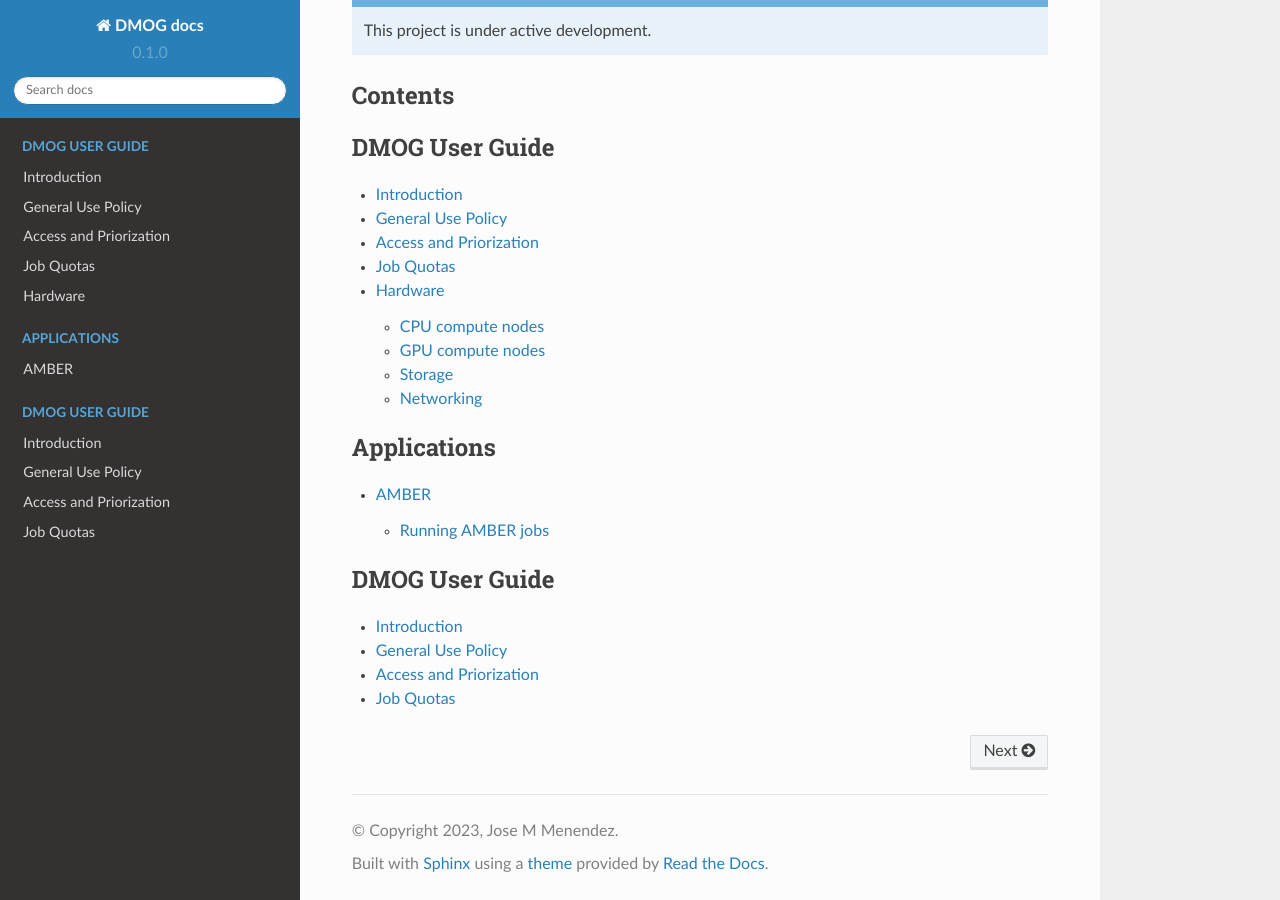
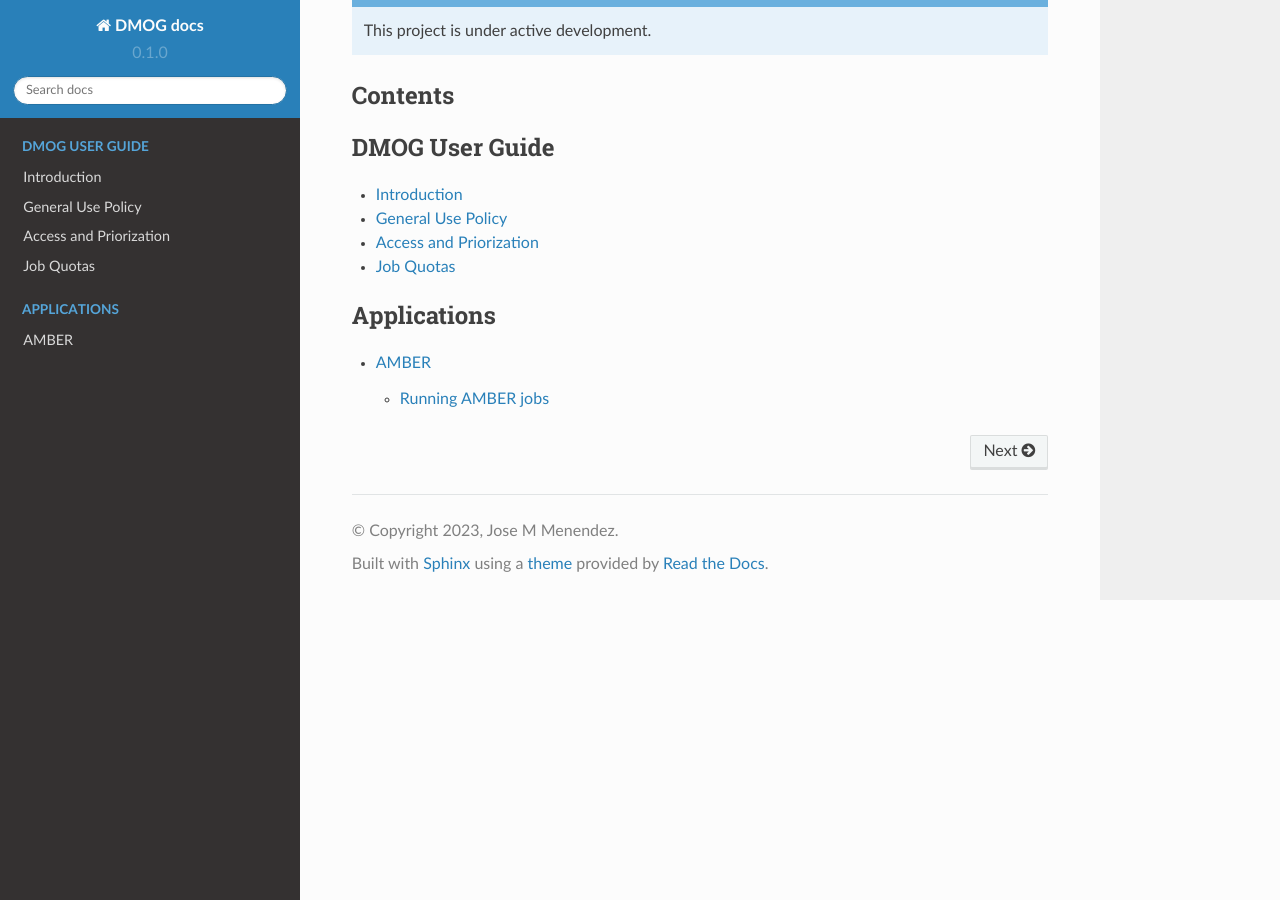
Before and after one commit to jm130/dmogdocs, a Sphinx documentation site: the page built from docs/source/index.rst, in a window 1280 px wide and 900 px high, scrolled down 542 px. Built offline with Sphinx 7.4.7 and the Read the Docs theme 2.0.0, drawn with Linux system fonts in a browser that asks for light colours.

Commit message:
Update index.rst

```diff
--- a/docs/source/index.rst
+++ b/docs/source/index.rst
@@ -28,20 +28,13 @@ Contents
    :maxdepth: 2
    :caption: DMOG User Guide
 
-   policy/generaluse
-   techspecs/hardware
+   admin/introduction
+   admin/usepolicy
+   admin/access
+   admin/jobquotas
 
 .. toctree::
    :maxdepth: 2
    :caption: Applications
 
    applications/amber
-
-.. toctree::
-   :maxdepth: 2
-   :caption: DMOG User Guide
-
-   admin/introduction
-   admin/usepolicy
-   admin/access
-   admin/jobquotas
```
